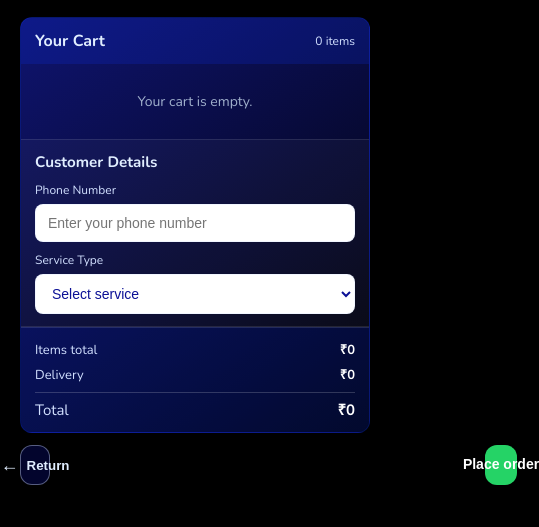
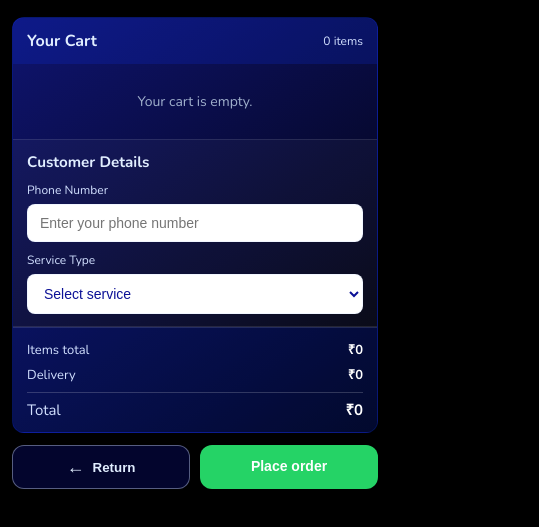
Before and after one commit to lleeoo1511/custom34imphal, a plain HTML site: page cart.html in a window 390 px wide. Shown: the part 207-734 px from the top of the page, 539 px wide, since content can reach past the window. Drawn offline with nearby package versions, Linux system fonts and the light colour scheme.

Commit message:
Update cart layout styles in combined-style.css
Adjusted layout properties for cart elements to improve spacing and alignment.

```diff
--- a/combined-style.css
+++ b/combined-style.css
@@ -1167,6 +1167,7 @@ select:focus {
   display: flex;
   align-items: center;
   gap: 12px;
+  justify-content: space-between;
 }
 
 .cart-page .cart-bar-split {
@@ -1211,7 +1212,7 @@ select:focus {
 }
 
 #order-all-btn {
-  margin-left: 425px;
+  margin-left: 0;
   padding: 10px 16px;
   text-align: center;
   width: auto;
@@ -1270,14 +1271,25 @@ select:focus {
     flex-direction: row;
     align-items: center;
     gap: 10px;
+    justify-content: space-between;
   }
 
   .return-btn,
   .cart-bar-split #order-all-btn {
-    flex: 1 1 0;
-    width: auto;
+    flex: 1 1 50%;
+    width: calc((100% - 10px) / 2);
     min-width: 0;
+    min-height: 44px;
+    padding: 12px 14px;
     justify-content: center;
+  }
+
+  .cart-page .cart-panel,
+  .cart-page .cart-bar-split {
+    width: min(680px, calc(100vw - 24px));
+    max-width: calc(100vw - 24px);
+    margin-left: auto;
+    margin-right: auto;
   }
 }
 
```
